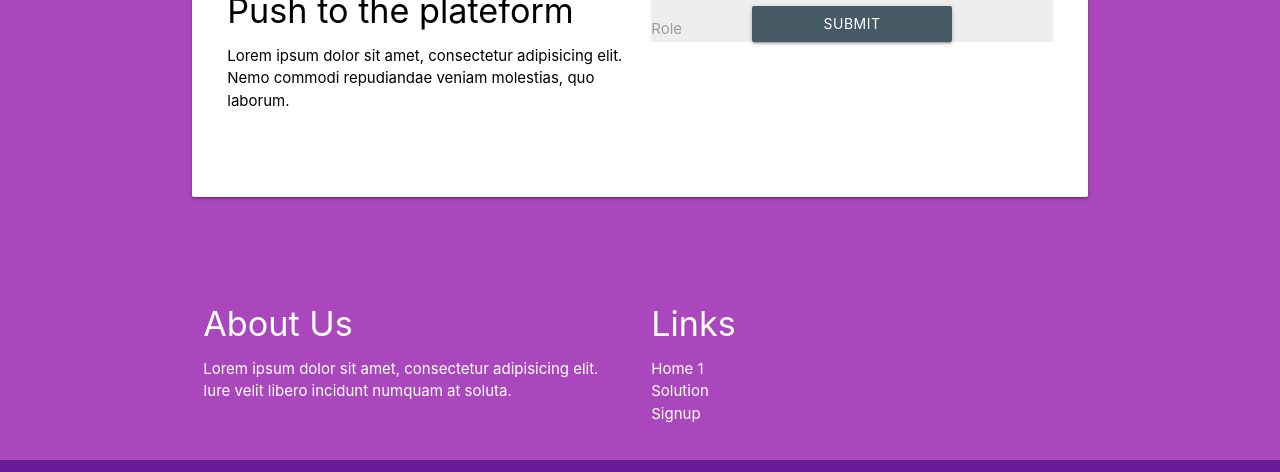
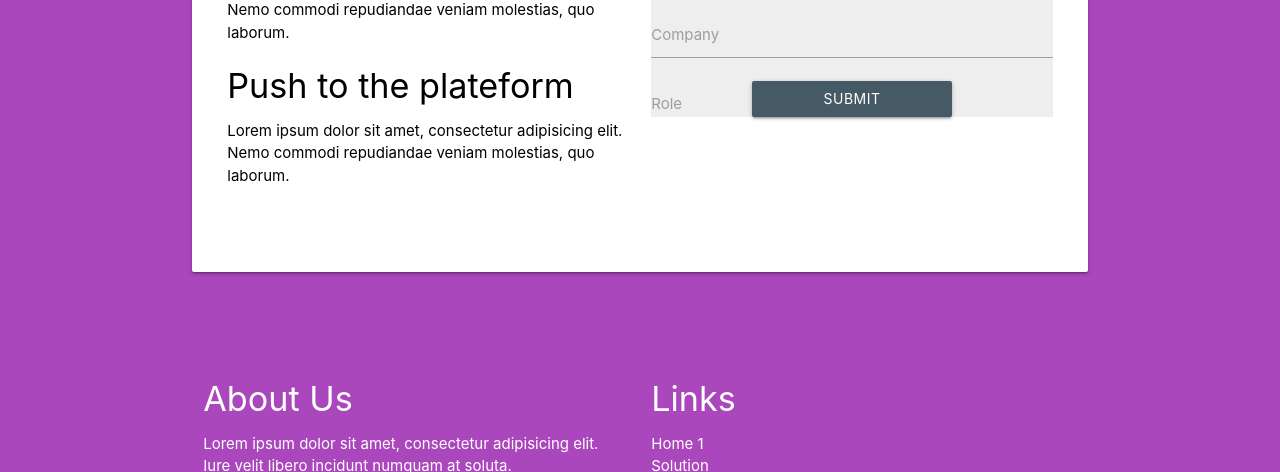
Before and after one commit to K2ABO/Gizogizo, a plain HTML site: page src/signup.html in a window 1280 px wide. Shown: the part 738-1210 px from the top of the page. Drawn offline with nearby package versions, Linux system fonts and the light colour scheme.

Commit message:
add correction

```diff
--- a/src/signup.html
+++ b/src/signup.html
@@ -114,7 +114,7 @@
       </div>
 
                           <!--OPTIONS-->
-    <section class="s1 card-panel black-text">
+    <section class="s1 card-panel black-text" style="margin-top: 100px;">
     <div class="row">
           <div class="col s12 l6">
 
```
Also changed, not shown: src/solutions.html (+1 -1 lines).
